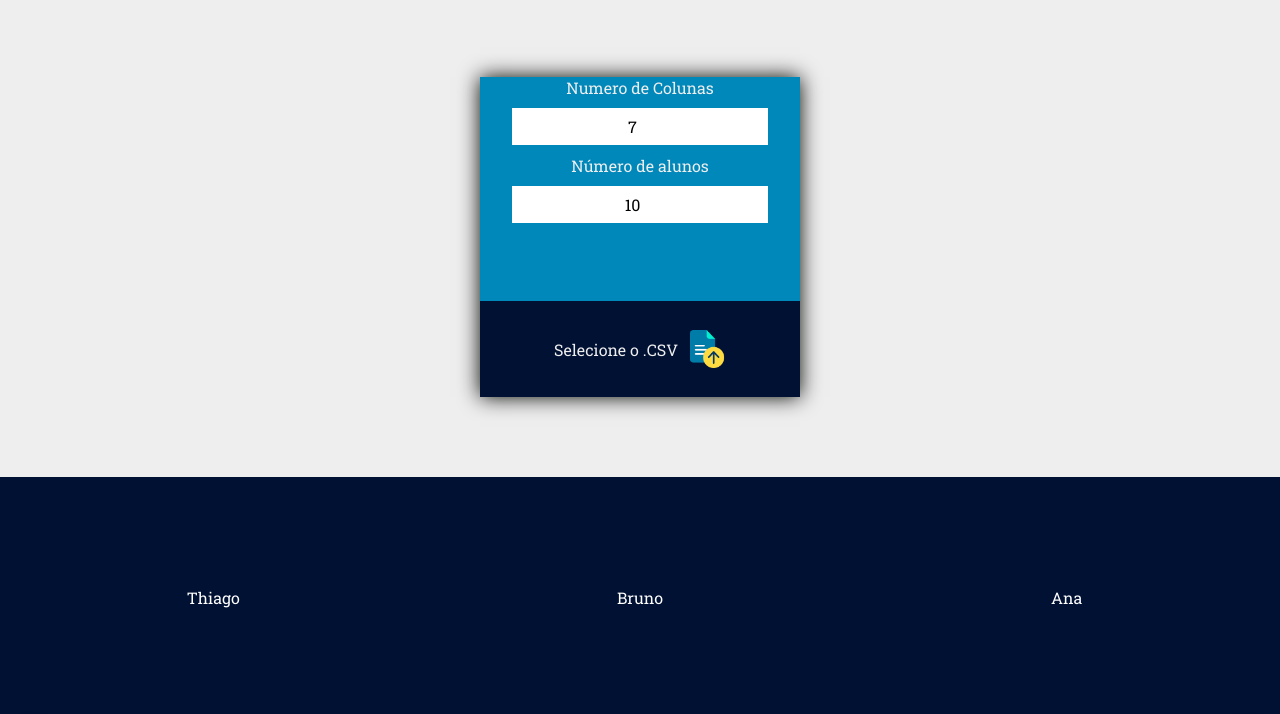
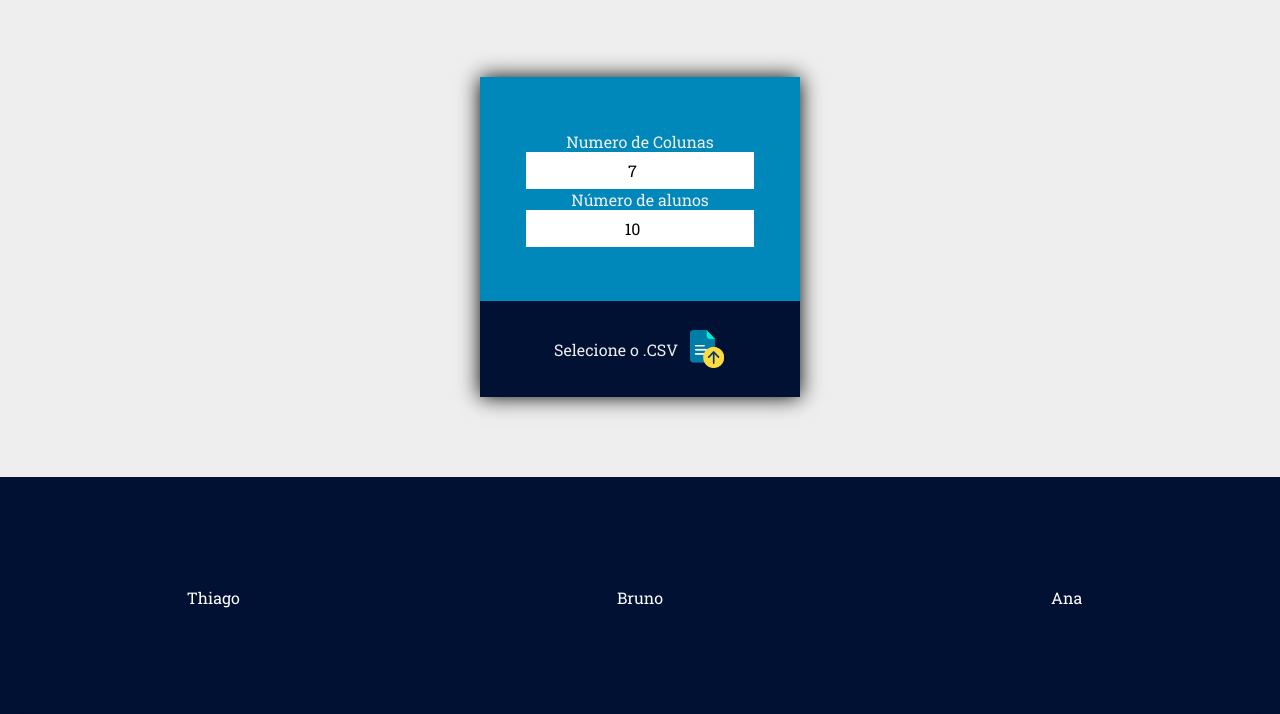
Before and after one commit to Brunogjrx/Ranking_EDN, a plain HTML site: page index.html in a window 1280 px wide. Shown: the part 83-797 px from the top of the page. Drawn offline with nearby package versions, Linux system fonts and the light colour scheme.

Commit message:
alinhamento da tela inicial

```diff
--- a/index.html
+++ b/index.html
@@ -24,10 +24,12 @@
         <div id="divTelaI">
          <div id="divTelaIOrgan">
             <form id="opcoes">
+                <div style="display: flex; flex-direction: column; justify-content: center; align-items: center; height: 100%; width: 100%;">
                 <label for="numColunas">Numero de Colunas</label>
                 <input type="number" name="numColunas" id="numColunas" value="7" max="15">
                 <label for="numAlunos">Número de alunos</label>
                 <input type="number" name="numAlunos" id="numAlunos" value="10" max="100">
+            </div>
             </form>
             <div id="selecArquivo">
                 <label for="arquivo" style="cursor: pointer;">Selecione o .CSV</label>
```
